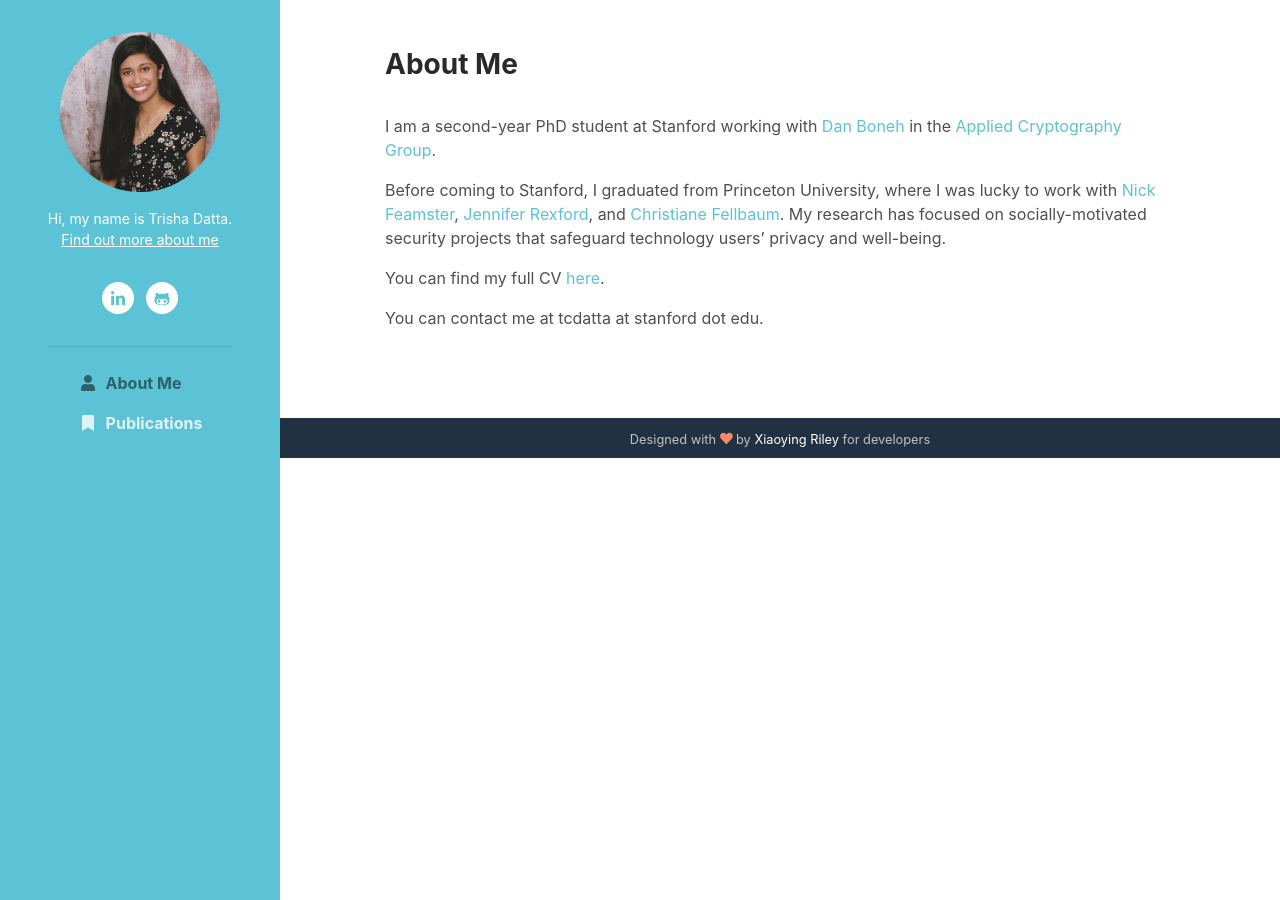
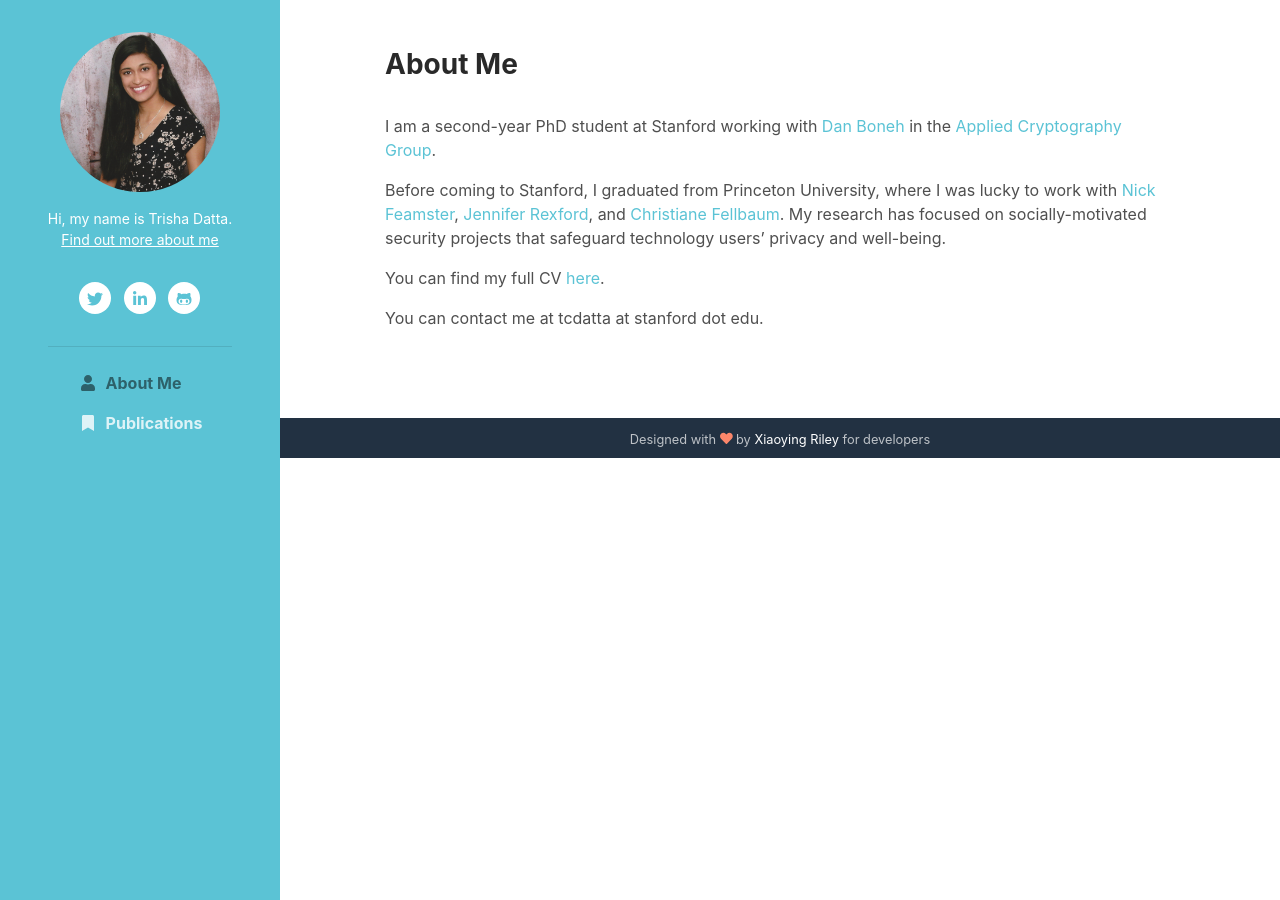
Before and after one commit to TrishaDatta/TrishaDatta.github.io, a Jekyll site: the page index.html, which Jekyll copies as it is, in a window 1280 px wide. Built offline with Jekyll 4.4.1, drawn with Linux system fonts in a browser that asks for light colours.

Commit message:
Update index.html

```diff
--- a/index.html
+++ b/index.html
@@ -35,7 +35,7 @@
 
 					<div class="bio mb-3">Hi, my name is Trisha Datta.<br><a href="index.html">Find out more about me</a></div><!--//bio-->
 					<ul class="social-list list-inline py-3 mx-auto">
-			            <!--<li class="list-inline-item"><a href="#"><i class="fab fa-twitter fa-fw"></i></a></li>-->
+			            <li class="list-inline-item"><a href="https://twitter.com/TrishaCDatta"><i class="fab fa-twitter fa-fw"></i></a></li>
 			            <li class="list-inline-item"><a href="https://www.linkedin.com/in/trisha-datta-2a0572124/"><i class="fab fa-linkedin-in fa-fw"></i></a></li>
 			            <li class="list-inline-item"><a href="https://github.com/TrishaDatta/"><i class="fab fa-github-alt fa-fw"></i></a></li>
 			            <!--<li class="list-inline-item"><a href="#"><i class="fab fa-stack-overflow fa-fw"></i></a></li>-->
```
